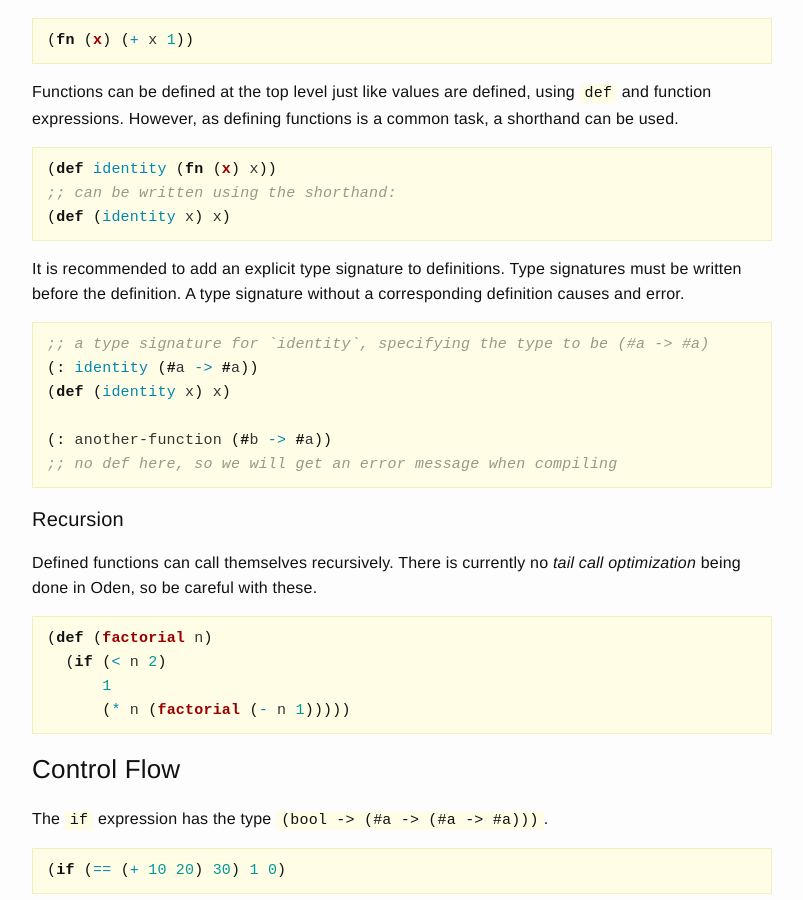
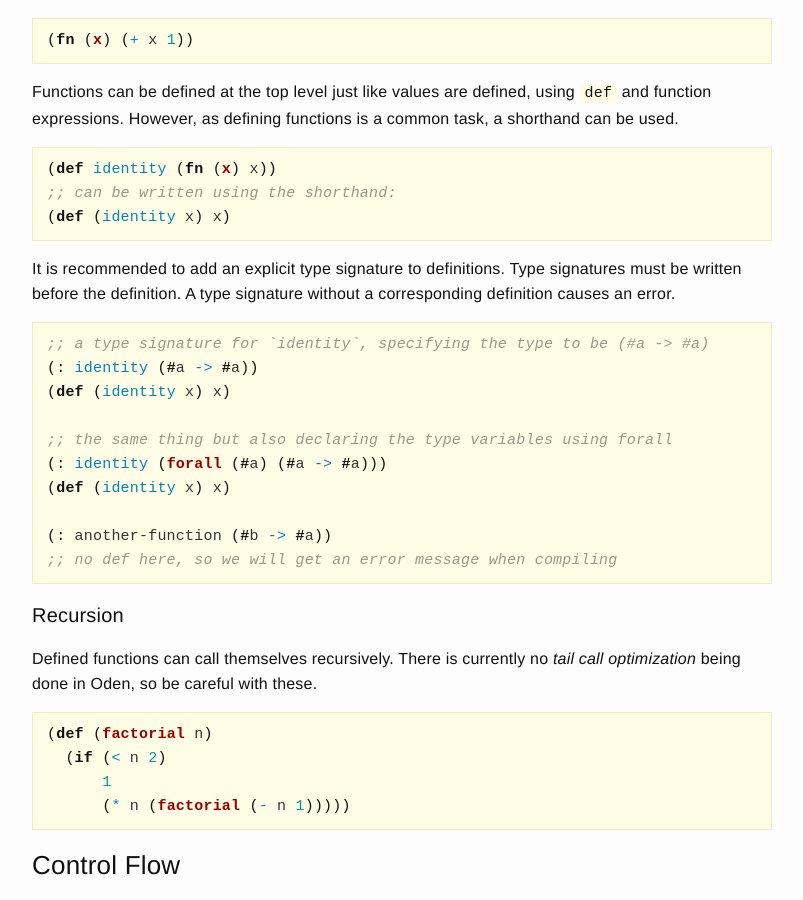
Before and after one commit to oden-lang/oden-lang.github.io, a Jekyll site: the page built from user-guide/language-reference/forms.md, in a window 1280 px wide and 900 px high, scrolled down 1679 px. Shown: the whole window, without its empty margins (238-1041 px from the left). Built offline with Jekyll 4.4.1, drawn with Linux system fonts in a browser that asks for light colours.

Commit message:
Updates for type signatures

```diff
--- a/user-guide/language-reference/forms.md
+++ b/user-guide/language-reference/forms.md
@@ -90,11 +90,15 @@ task, a shorthand can be used.
 
 It is recommended to add an explicit type signature to definitions. Type
 signatures must be written before the definition. A type signature without a
-corresponding definition causes and error.
+corresponding definition causes an error.
 
 {% highlight clojure %}
 ;; a type signature for `identity`, specifying the type to be (#a -> #a)
 (: identity (#a -> #a))
+(def (identity x) x)
+
+;; the same thing but also declaring the type variables using forall
+(: identity (forall (#a) (#a -> #a)))
 (def (identity x) x)
 
 (: another-function (#b -> #a))
```
Also changed, not shown: blog/_posts/2016-01-24-type-signatures.md (+5 -1 lines), user-guide/language-reference/type-system.md (+0 -4 lines).
